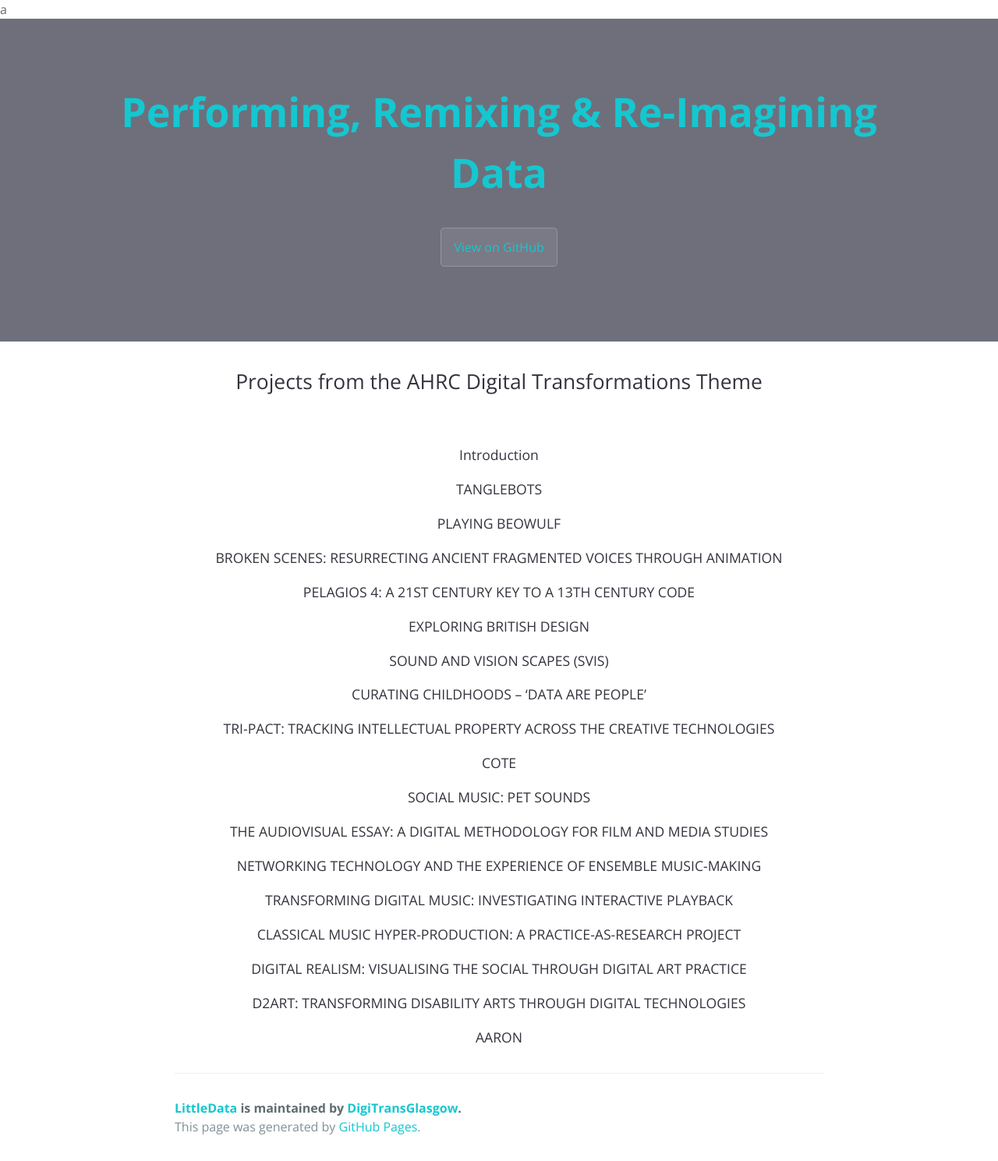
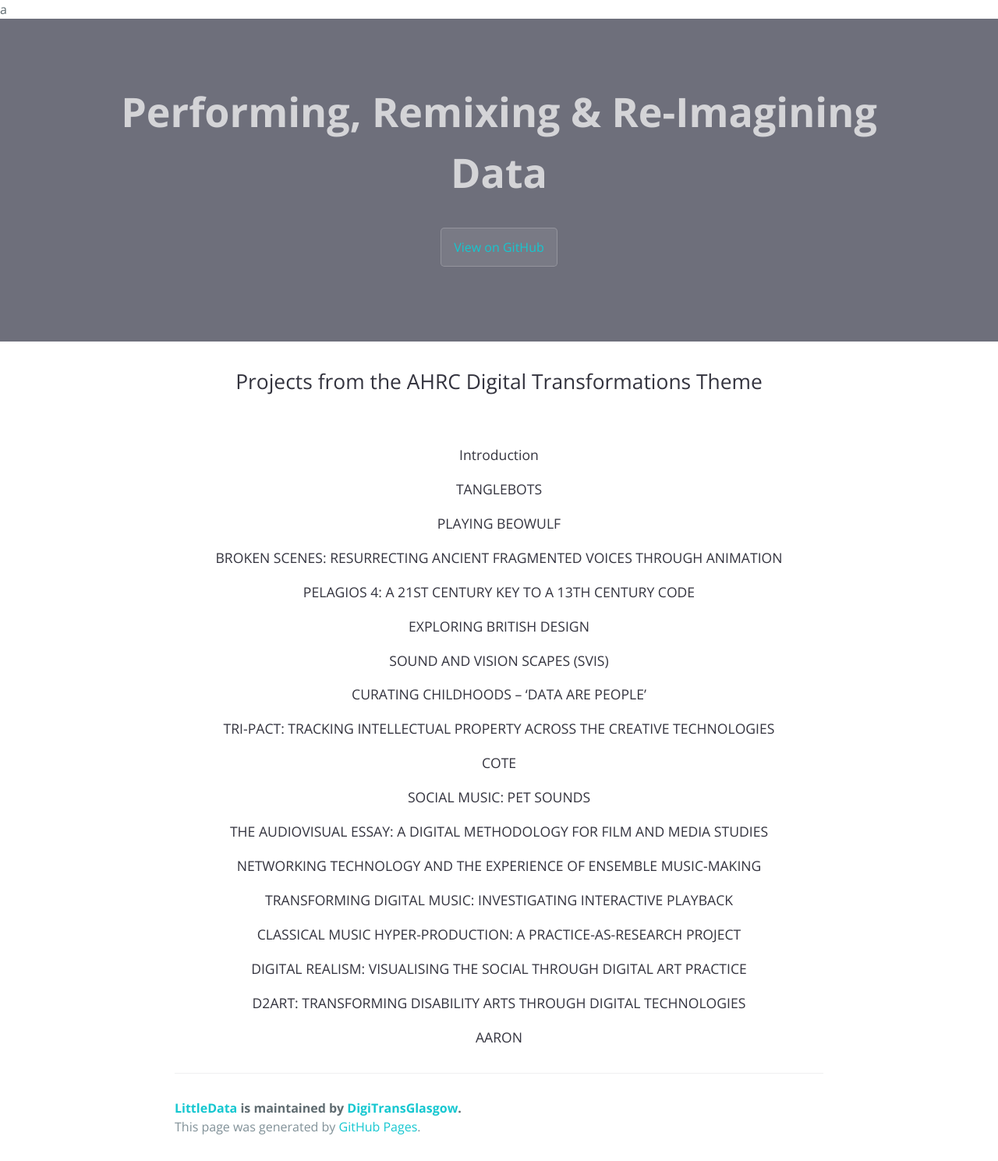
Before and after one commit to DigiTransGlasgow/LittleData, a Jekyll site: the page built from index.md, in a window 1280 px wide. Shown: the whole page at 78% size. Built offline with Jekyll 4.4.1, drawn with Linux system fonts in a browser that asks for light colours; our own code applies the rules of GitHub Pages for plain Markdown files; the repository's description, which GitHub fills in, is left out.

Commit message:
Update style.scss

```diff
--- a/assets/css/style.scss
+++ b/assets/css/style.scss
@@ -8,7 +8,7 @@
     background-image: none;
 }
 
-.project-name a {
+.project-name .a {
 
   color: #15c7d0 !important;
 
```
